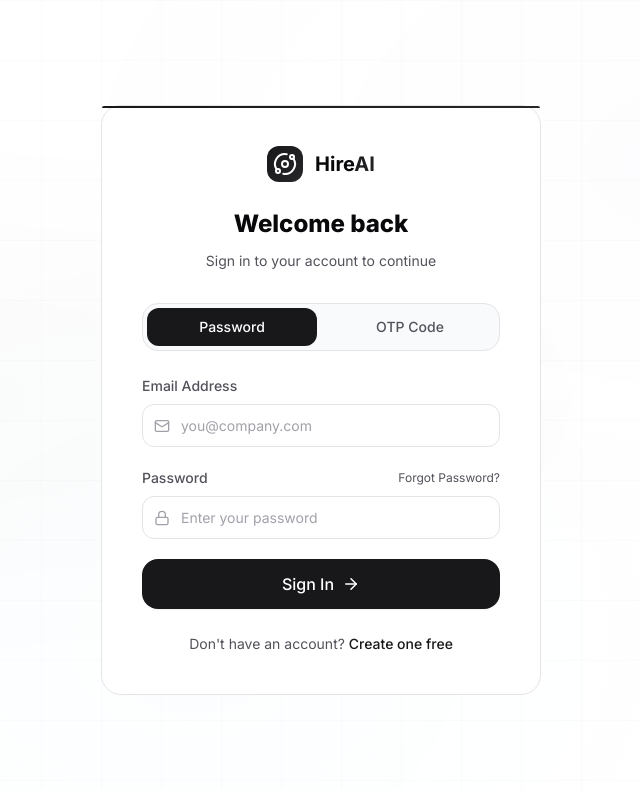
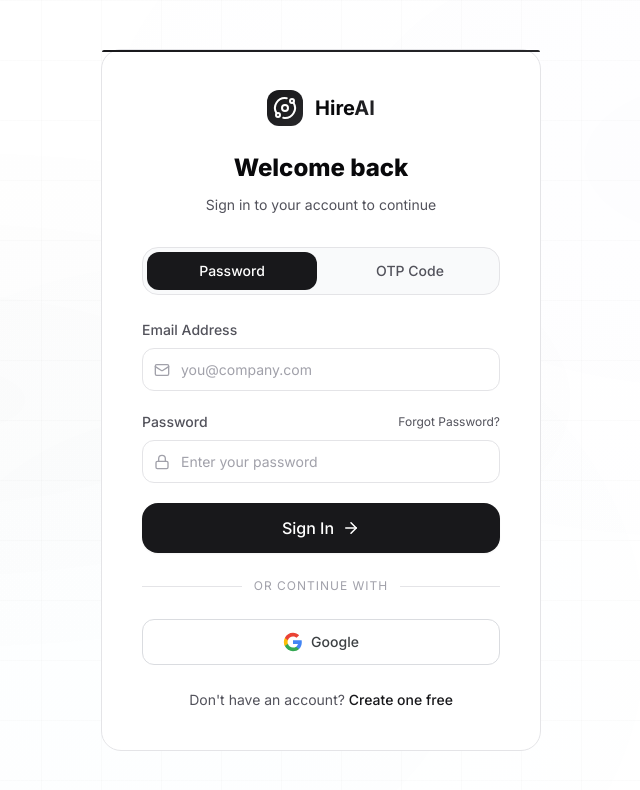
Before and after one commit to ritvikjain547-dotcom/ai-hiring-assistance, a Next.js app: page /login in a window 1280 px wide. Shown: the top 790 px of the page, without its empty margins (319-959 px from the left). Built offline with nearby package versions, Linux system fonts and the light colour scheme; no server answers.

Commit message:
feat: integrate Google Authentication with NextAuth and Prisma

```diff
--- a/package.json
+++ b/package.json
@@ -17,6 +17,7 @@
     "postinstall": "prisma generate"
   },
   "dependencies": {
+    "@auth/prisma-adapter": "^2.11.2",
     "@google/generative-ai": "^0.24.1",
     "@langchain/core": "^1.1.49",
     "@langchain/google-genai": "^2.1.31",
--- a/src/app/login/page.tsx
+++ b/src/app/login/page.tsx
@@ -10,6 +10,7 @@
   resetPasswordWithOTP
 } from "@/actions/auth";
 import { Orbit, Mail, Lock, Key, ArrowRight, Loader2, RefreshCw, ArrowLeft } from "lucide-react";
+import { signIn } from "next-auth/react";
 
 export default function LoginPage() {
   const [loginMode, setLoginMode] = useState<"password" | "otp" | "forgot-password">("password");
@@ -651,6 +652,28 @@
           </form>
         )}
 
+        <div className="auth-separator" style={{ margin: "var(--space-6) 0", display: "flex", alignItems: "center", textAlign: "center", color: "var(--color-text-muted)" }}>
+          <div style={{ flex: 1, borderBottom: "1px solid var(--color-border)" }}></div>
+          <span style={{ padding: "0 var(--space-3)", fontSize: "var(--text-xs)", textTransform: "uppercase", letterSpacing: "1px" }}>Or continue with</span>
+          <div style={{ flex: 1, borderBottom: "1px solid var(--color-border)" }}></div>
+        </div>
+
+        <button
+          type="button"
+          className="btn btn-secondary w-full"
+          onClick={() => signIn("google", { callbackUrl: "/dashboard/applicant" })}
+          style={{ display: "flex", justifyContent: "center", gap: "var(--space-2)", height: "46px", marginBottom: "var(--space-6)", background: "white", color: "#3c4043", border: "1px solid #dadce0" }}
+        >
+          <svg viewBox="0 0 24 24" width="20" height="20" xmlns="http://www.w3.org/2000/svg">
+            <path d="M22.56 12.25c0-.78-.07-1.53-.2-2.25H12v4.26h5.92c-.26 1.37-1.04 2.53-2.21 3.31v2.77h3.57c2.08-1.92 3.28-4.74 3.28-8.09z" fill="#4285F4" />
+            <path d="M12 23c2.97 0 5.46-.98 7.28-2.66l-3.57-2.77c-.98.66-2.23 1.06-3.71 1.06-2.86 0-5.29-1.93-6.16-4.53H2.18v2.84C3.99 20.53 7.7 23 12 23z" fill="#34A853" />
+            <path d="M5.84 14.09c-.22-.66-.35-1.36-.35-2.09s.13-1.43.35-2.09V7.07H2.18C1.43 8.55 1 10.22 1 12s.43 3.45 1.18 4.93l2.85-2.22.81-.62z" fill="#FBBC05" />
+            <path d="M12 5.38c1.62 0 3.06.56 4.21 1.64l3.15-3.15C17.45 2.09 14.97 1 12 1 7.7 1 3.99 3.47 2.18 7.07l3.66 2.84c.87-2.6 3.3-4.53 6.16-4.53z" fill="#EA4335" />
+            <path d="M1 1h22v22H1z" fill="none" />
+          </svg>
+          Google
+        </button>
+
         <div className="auth-footer">
           Don&apos;t have an account?{" "}
           <Link href="/register">Create one free</Link>
--- a/src/lib/auth.ts
+++ b/src/lib/auth.ts
@@ -1,9 +1,18 @@
 import NextAuth from "next-auth";
 import CredentialsProvider from "next-auth/providers/credentials";
+import GoogleProvider from "next-auth/providers/google";
+import { PrismaAdapter } from "@auth/prisma-adapter";
+import { prisma } from "@/lib/prisma";
 import bcrypt from "bcryptjs";
+import { cookies } from "next/headers";
 
 export const { handlers, signIn, signOut, auth } = NextAuth({
+  adapter: PrismaAdapter(prisma),
   providers: [
+    GoogleProvider({
+      clientId: process.env.GOOGLE_CLIENT_ID,
+      clientSecret: process.env.GOOGLE_CLIENT_SECRET,
+    }),
     CredentialsProvider({
       name: "credentials",
       credentials: {
@@ -15,14 +24,12 @@
           return null;
         }
 
-        const { prisma } = await import("@/lib/prisma");
-
         const user = await prisma.user.findUnique({
           where: { email: credentials.email as string },
         });
 
-        if (!user) {
-          return null;
+        if (!user || !user.passwordHash) {
+          return null; // Ensure they have a password hash (not Google users)
         }
 
         const isPasswordValid = await bcrypt.compare(
@@ -56,8 +63,6 @@
 
         const email = credentials.email as string;
         const otp = credentials.otp as string;
-
-        const { prisma } = await import("@/lib/prisma");
 
         const user = await prisma.user.findUnique({
           where: { email },
@@ -94,6 +99,22 @@
       },
     }),
   ],
+  events: {
+    async createUser({ user }) {
+      try {
+        const cookieStore = cookies();
+        const roleCookie = cookieStore.get("google-oauth-role")?.value;
+        const role = roleCookie === "RECRUITER" ? "RECRUITER" : "APPLICANT";
+
+        await prisma.user.update({
+          where: { id: user.id },
+          data: { role },
+        });
+      } catch (error) {
+        console.error("Error setting role for new OAuth user:", error);
+      }
+    }
+  },
   callbacks: {
     async jwt({ token, user }) {
       if (user) {
@@ -105,7 +126,14 @@
     async session({ session, token }) {
       if (session.user) {
         session.user.id = token.id as string;
-        (session.user as { role?: string }).role = token.role as "RECRUITER" | "APPLICANT";
+
+        // Fetch fresh role from DB if possible to avoid stale JWT on first sign-in
+        const dbUser = await prisma.user.findUnique({ where: { id: token.id as string } });
+        if (dbUser) {
+          (session.user as { role?: string }).role = dbUser.role as "RECRUITER" | "APPLICANT";
+        } else {
+          (session.user as { role?: string }).role = token.role as "RECRUITER" | "APPLICANT";
+        }
       }
       return session;
     },
```
Also changed, not shown: src/app/register/page.tsx (+47 -0 lines), 2 other files (tests, documents, lock files or other folders).
